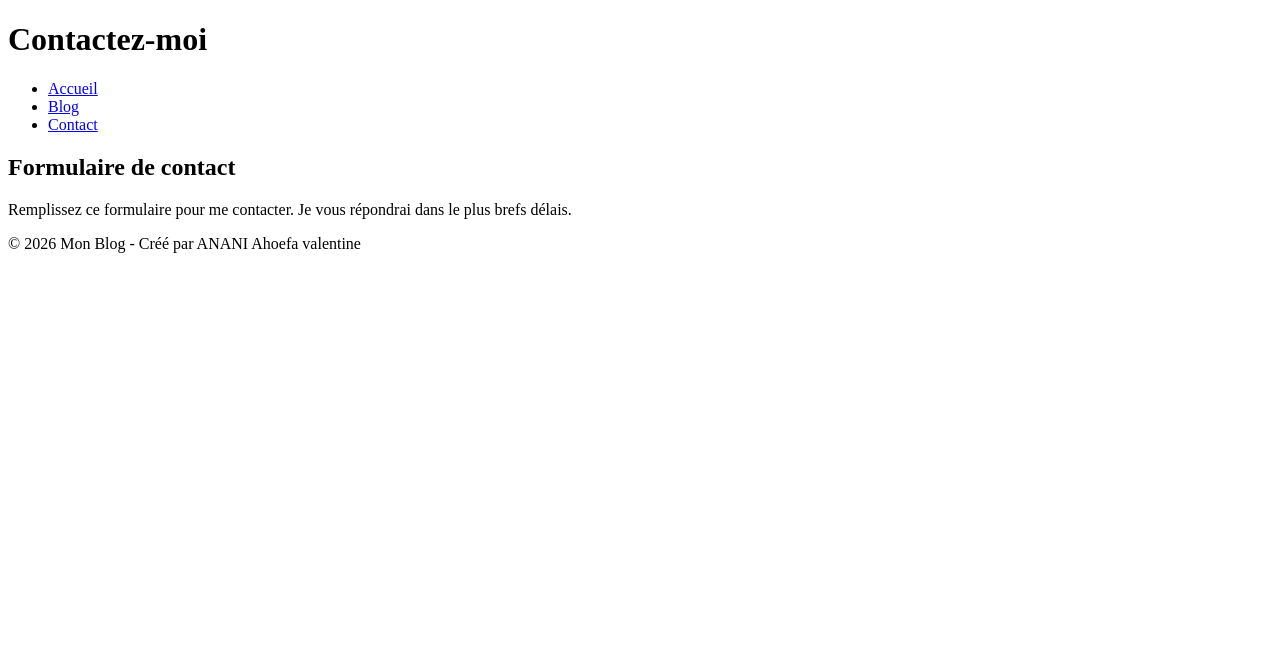
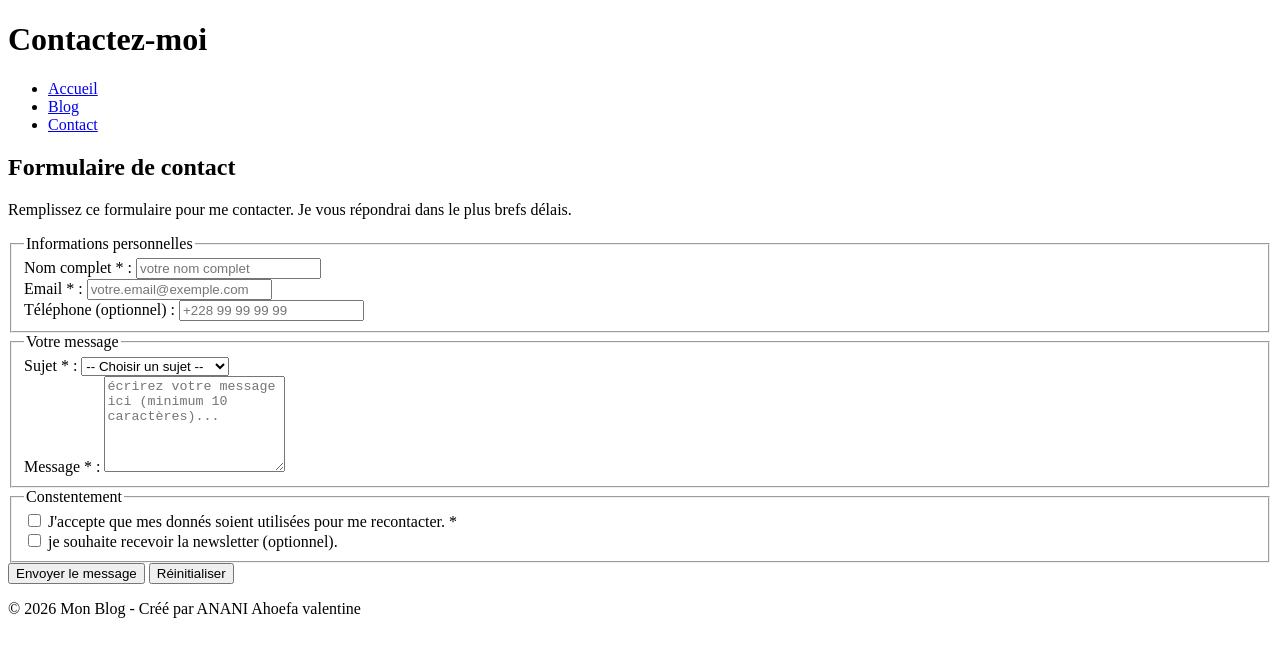
Before and after one commit to valentineanani/ipnet-it130-valentine, a plain HTML site: page contact.html in a window 1280 px wide. Drawn offline with Linux system fonts and the light colour scheme.

Commit message:
ajout de la page contact.html avec formulaire complet

```diff
--- a/contact.html
+++ b/contact.html
@@ -24,7 +24,76 @@
             <h2>Formulaire de contact</h2>
             <p>Remplissez ce formulaire pour me contacter. Je vous répondrai dans le plus brefs délais.</p>
 
-            <!-- le formulaire sera ajouté ici -->
+            <form action="#" method="post">
+
+                <!-- Groupe 1 : Informations personnelles -->
+                <fieldset>
+                    <legend>Informations personnelles</legend>
+
+                    <!-- Champ Nom -->
+                    <div>
+                        <label for="nom">Nom complet <span aria-hidden="true">*</span> :</label>
+                        <input type="text" id="nom" name="nom" placeholder="votre nom complet" required minlength="2" maxlength="50">
+                    </div>
+
+                    <!-- Champ Email -->
+                    <div>
+                        <label for="email">Email <span aria-hidden="true">*</span> :</label>
+                        <input type="email" id="email" name="email" placeholder="votre.email@exemple.com" required>
+                    </div>
+
+                    <!-- Champ Téléphone -->
+                     <div>
+                        <label for="telephone">Téléphone (optionnel) :</label>
+                        <input type="tel" id="telephone" name="telephone" placeholder="+228 99 99 99 99" aria-placeholder="[+0-9 ]{8,20}">
+                     </div>
+
+                </fieldset>
+
+                <!-- Groupe 2 : Votre message -->
+                 <fieldset>
+                    <legend>Votre message</legend>
+
+                    <!-- Champ Sujet-->
+                     <div>
+                        <label for="sujet">Sujet <span aria-hidden="true">*</span> :</label>
+                        <select id="sujet" name="sujet" required>
+                            <option value="">-- Choisir un sujet --</option>
+                            <option value="question">Question sur le cours</option>
+                            <option value="projet">Proposition de projet</option>
+                            <option value="stage">Demande de stage</option>
+                            <option value="partenariat">partenariat</option>
+                            <option value="autre">Autre</option>
+                        </select>
+                     </div>
+                     <!-- Champ Message -->
+                      <div>
+                         <label for="message">Message <span aria-hidden="true">*</span> :</label>
+                         <textarea id="message" name="message" rows="6" placeholder="écrirez votre message ici (minimum 10 caractères)..." required minlength="10" maxlength="1000"></textarea>
+                        </div>
+                 </fieldset>
+                 <!-- Groupe 3 : Constentement -->
+                 <fieldset>
+                    <legend>Constentement</legend>
+
+                    <div>
+                        <input type="checkbox" id="rgpd" name="rgpd" required>
+                        <label for="rgpd"> J'accepte que mes donnés soient utilisées pour me recontacter. <span aria-hidden="true">*</span></label>
+                    </div>
+
+                    <div>
+                        <input type="checkbox" id="newsletter" name="newsletter">
+                        <label for="newsletter"> je souhaite recevoir la newsletter (optionnel).</label>
+                    </div>
+
+                 </fieldset>
+
+                 <!-- Boutons -->
+                 <div>
+                     <button type="submit">Envoyer le message</button>
+                     <button type="reset">Réinitialiser</button>
+                 </div>
+            </form>
 
         </section>
     </main>
```
Also changed, not shown: blog.html (+1 -1 lines).
